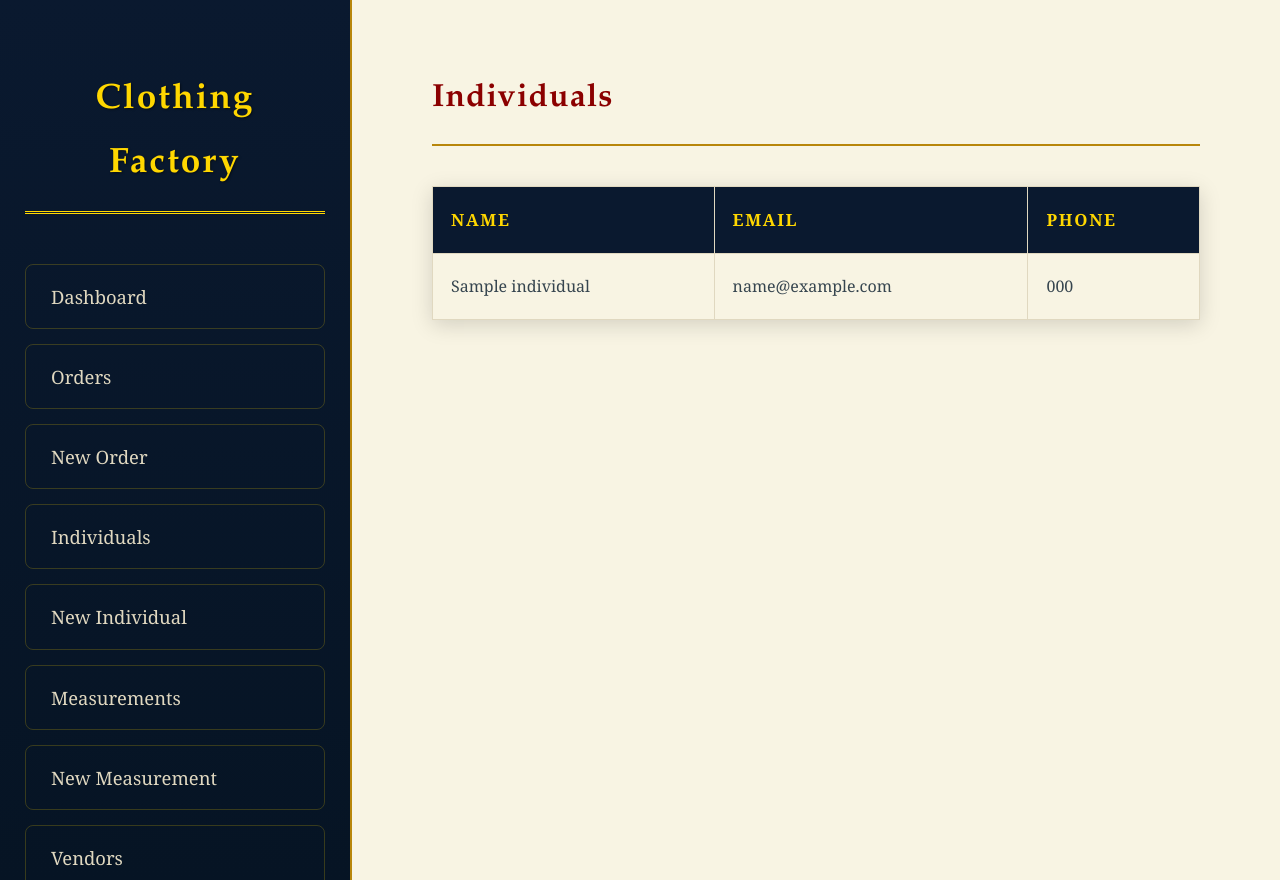
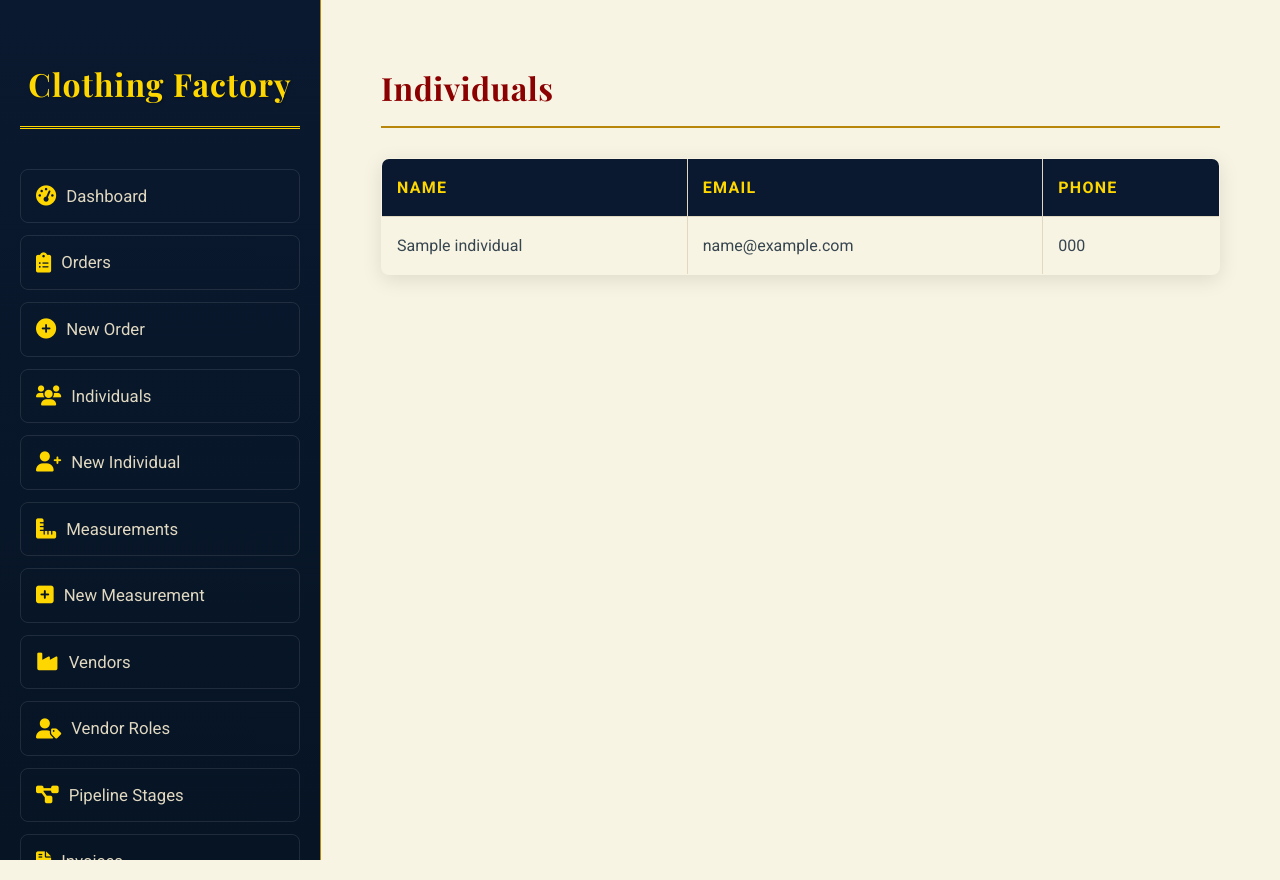
Before and after one commit to bahshat/Clothing-Tracker, a Django app: template production_tracker/templates/production_tracker/individual_list.html in a window 1280 px wide. Run offline with Django 3.2, Linux system fonts and the light colour scheme; the template is opened without the code that fills it: most values are stand-ins (such as "Sample title", 1, 10 or a date in 2020).

Commit message:
Theme improvement

```diff
--- a/production_tracker/static/production_tracker/css/style.css
+++ b/production_tracker/static/production_tracker/css/style.css
@@ -1,44 +1,79 @@
-/* General Mughal Theme */
+/* Mughal Theme Colors (Revisited) */
+:root {
+    --deep-blue: #0A192F; /* Darkest blue, almost black */
+    --medium-blue: #061424; /* Slightly lighter deep blue */
+    --gold: #FFD700; /* Bright gold */
+    --dark-gold: #B8860B; /* Darker, antique gold */
+    --rich-red: #8B0000; /* Deep rich red */
+    --terracotta: #cb4b16; /* Warm orange-red */
+    --cream-light: #F8F4E3; /* Very light cream/parchment */
+    --cream-medium: #E0D8C0; /* Medium cream */
+    --cream-dark: #F0EAD6; /* Darker cream for backgrounds */
+    --text-dark: #36454F; /* Dark grey for general text */
+    --steel-blue: #4682B4; /* For links/buttons */
+}
+
+/* General Styling */
+html, body {
+    height: 100%; /* Ensure html and body take full height */
+    margin: 0;
+    padding: 0;
+}
+
 body {
-    font-family: "Georgia", serif; /* More traditional serif font */
-    background-color: #F8F4E3; /* Lighter, warmer cream background */
-    color: #36454F; /* Darker, rich text color */
-    margin: 0;
-    line-height: 1.8; /* Increased line height for elegance */
+    font-family: 'Roboto', sans-serif; /* Keep Roboto for body */
+    background-color: var(--cream-light); /* Light cream background */
+    color: var(--text-dark);
+    line-height: 1.7;
     font-size: 16px;
+}
+
+/* Headings */
+h1, h2, h3 {
+    font-family: 'Playfair Display', serif; /* Keep Playfair Display for headings */
+    color: var(--rich-red);
+    margin-bottom: 25px;
+    border-bottom: 2px solid var(--dark-gold); /* Gold accent line */
+    padding-bottom: 10px;
+    letter-spacing: 0.5px;
 }
 
 /* Container and Layout */
 .container {
     display: flex;
-    min-height: 100vh;
-    box-shadow: 0 0 30px rgba(0, 0, 0, 0.1); /* Subtle overall shadow */
+    min-height: 100vh; /* Ensure container takes full viewport height */
+    width: 100%; /* Ensure container takes full viewport width */
+    box-shadow: none; /* Remove outer shadow for full width */
+    border-radius: 0; /* Remove border-radius for full width */
+    overflow: hidden;
+    margin: 0; /* Remove margin */
+    max-width: none; /* Remove max-width constraint */
 }
 
 /* Sidebar Styling */
 .sidebar {
-    width: 300px; /* Slightly wider sidebar */
-    background: linear-gradient(to bottom, #0A192F, #061424); /* Deep blue gradient */
-    color: #E0D8C0; /* Soft gold/cream for text */
-    padding: 40px 25px;
-    box-shadow: 5px 0 15px rgba(0, 0, 0, 0.3); /* More pronounced shadow */
+    width: 280px;
+    background: linear-gradient(to bottom, var(--deep-blue), var(--medium-blue)); /* Deep blue gradient */
+    color: var(--cream-medium);
+    padding: 30px 20px;
+    box-shadow: 5px 0 15px rgba(0, 0, 0, 0.2);
     position: sticky;
     top: 0;
     height: 100vh;
     overflow-y: auto;
-    border-right: 2px solid #B8860B; /* Gold border */
+    border-right: 1px solid var(--dark-gold);
 }
 
 .sidebar h2 {
-    color: #FFD700; /* Bright gold for title */
+    color: var(--gold); /* Gold for title */
     text-align: center;
-    margin-bottom: 50px;
-    font-size: 2.2em; /* Larger title */
-    font-family: "Palatino Linotype", "Book Antiqua", Palatino, serif; /* More ornate font */
-    border-bottom: 3px double #FFD700; /* Double gold border */
+    margin-bottom: 40px;
+    font-size: 2em;
+    font-family: 'Playfair Display', serif;
+    border-bottom: 3px double var(--gold);
     padding-bottom: 15px;
-    letter-spacing: 2px;
-    text-shadow: 1px 1px 2px rgba(0,0,0,0.5);
+    letter-spacing: 1px;
+    text-shadow: 1px 1px 3px rgba(0,0,0,0.3);
 }
 
 .sidebar ul {
@@ -47,137 +82,118 @@
 }
 
 .sidebar ul li {
-    margin-bottom: 15px;
+    margin-bottom: 12px;
 }
 
 .sidebar ul li a {
-    display: block;
-    color: #E0D8C0;
-    padding: 15px 25px;
+    display: flex;
+    align-items: center;
+    color: var(--cream-medium);
+    padding: 12px 15px;
     text-decoration: none;
-    transition: background-color 0.4s ease, color 0.4s ease, transform 0.2s ease;
-    border-radius: 8px; /* Slightly rounded corners */
-    font-size: 1.15em;
-    border: 1px solid rgba(255, 215, 0, 0.2); /* Subtle gold border */
-    position: relative;
-    overflow: hidden;
+    transition: background-color 0.3s ease, color 0.3s ease, transform 0.2s ease;
+    border-radius: 8px;
+    font-size: 1.05em;
+    border: 1px solid rgba(255, 255, 255, 0.1); /* Subtle light border */
 }
 
-.sidebar ul li a::before {
-    content: '';
-    position: absolute;
-    top: 0;
-    left: -100%;
-    width: 100%;
-    height: 100%;
-    background: rgba(255, 215, 0, 0.1); /* Gold overlay on hover */
-    transition: left 0.4s ease;
-    z-index: 0;
-}
-
-.sidebar ul li a:hover::before {
-    left: 0;
+.sidebar ul li a i {
+    margin-right: 10px;
+    font-size: 1.2em;
+    color: var(--gold); /* Gold icons */
 }
 
 .sidebar ul li a:hover,
 .sidebar ul li a.active {
     background-color: rgba(255, 215, 0, 0.15); /* Gold tint on hover */
-    color: #FFD700; /* Gold text on hover */
-    transform: translateX(5px); /* Slight movement */
-    box-shadow: 0 0 15px rgba(255, 215, 0, 0.3); /* Gold glow */
+    color: var(--gold); /* Gold text on hover */
+    transform: translateX(5px);
+    box-shadow: 0 0 10px rgba(255, 215, 0, 0.3); /* Gold glow */
 }
 
 /* Main Content Area */
 .main-content {
     flex-grow: 1;
-    padding: 50px 80px;
-    background-color: #F8F4E3; /* Consistent background */
+    padding: 40px 60px;
+    background-color: var(--cream-light);
     position: relative;
     z-index: 1;
-}
-
-/* Headings */
-h1, h2, h3 {
-    color: #8B0000; /* Deep rich red */
-    margin-bottom: 30px;
-    border-bottom: 2px solid #B8860B; /* Gold border */
-    padding-bottom: 15px;
-    font-family: "Palatino Linotype", "Book Antiqua", Palatino, serif;
-    letter-spacing: 1px;
 }
 
 /* Tables */
 table {
     width: 100%;
     border-collapse: collapse;
-    margin-top: 40px;
-    box-shadow: 0 5px 20px rgba(0,0,0,0.15); /* Deeper shadow */
-    border: 1px solid #B8860B; /* Gold table border */
+    margin-top: 30px;
+    box-shadow: 0 5px 20px rgba(0,0,0,0.1);
+    border: 1px solid var(--cream-medium);
+    border-radius: 8px;
+    overflow: hidden;
 }
 
 th, td {
-    padding: 18px;
-    border: 1px solid #E0D8C0; /* Soft cream border */
+    padding: 15px;
+    border: 1px solid var(--cream-medium);
     text-align: left;
 }
 
 th {
-    background-color: #0A192F; /* Deep blue header */
-    color: #FFD700; /* Gold text */
+    background-color: var(--deep-blue); /* Deep blue header */
+    color: var(--gold);
     font-weight: bold;
     text-transform: uppercase;
-    letter-spacing: 0.1em;
-    font-size: 1.05em;
+    letter-spacing: 0.08em;
+    font-size: 1em;
 }
 
 tr:nth-child(even) {
-    background-color: #F0EAD6; /* Slightly darker cream for even rows */
+    background-color: var(--cream-dark); /* Darker cream for even rows */
 }
 
 /* Links */
 a {
-    color: #4682B4; /* Steel blue for general links */
+    color: var(--steel-blue);
     text-decoration: none;
     transition: color 0.3s ease;
 }
 
 a:hover {
-    color: #8B0000; /* Deep red on hover */
+    color: var(--rich-red);
 }
 
 /* Buttons and Forms */
 button,
 input[type="submit"] {
-    background-color: #B8860B; /* Gold button */
+    background-color: var(--dark-gold); /* Dark gold button */
     color: white;
     border: none;
-    padding: 15px 30px;
+    padding: 12px 25px;
     cursor: pointer;
     border-radius: 8px;
-    font-size: 1.1em;
+    font-size: 1.05em;
     transition: background-color 0.3s ease, transform 0.2s ease, box-shadow 0.3s ease;
-    box-shadow: 0 5px 15px rgba(0,0,0,0.2); /* Deeper shadow */
+    box-shadow: 0 5px 15px rgba(0,0,0,0.1);
     text-transform: uppercase;
-    letter-spacing: 1px;
+    letter-spacing: 0.5px;
 }
 
 button:hover,
 input[type="submit"]:hover {
-    background-color: #8B0000; /* Deep red on hover */
-    transform: translateY(-3px); /* More pronounced lift */
-    box-shadow: 0 8px 20px rgba(0,0,0,0.3);
+    background-color: var(--rich-red); /* Rich red on hover */
+    transform: translateY(-3px);
+    box-shadow: 0 8px 20px rgba(0,0,0,0.2);
 }
 
 form p {
-    margin-bottom: 20px;
+    margin-bottom: 15px;
 }
 
 form label {
     display: block;
-    margin-bottom: 8px;
-    color: #0A192F; /* Dark blue label */
+    margin-bottom: 5px;
+    color: var(--deep-blue);
     font-weight: bold;
-    font-size: 1.05em;
+    font-size: 1em;
 }
 
 form input[type="text"],
--- a/production_tracker/templates/production_tracker/base.html
+++ b/production_tracker/templates/production_tracker/base.html
@@ -4,30 +4,32 @@
 <head>
     <title>Clothing Factory</title>
     <link rel="stylesheet" href="{% static 'production_tracker/css/style.css' %}">
+    <link rel="stylesheet" href="https://cdnjs.cloudflare.com/ajax/libs/font-awesome/6.0.0-beta3/css/all.min.css">
+    <link href="https://fonts.googleapis.com/css2?family=Playfair+Display:wght@400;700&family=Roboto:wght@300;400;700&display=swap" rel="stylesheet">
 </head>
 <body>
     <div class="container">
         <aside class="sidebar">
             <h2>Clothing Factory</h2>
             <ul>
-                <li><a href="{% url 'dashboard' %}">Dashboard</a></li>
-                <li><a href="{% url 'order_list' %}">Orders</a></li>
-                <li><a href="{% url 'order_new' %}">New Order</a></li>
-                <li><a href="{% url 'individual_list' %}">Individuals</a></li>
-                <li><a href="{% url 'individual_new' %}">New Individual</a></li>
-                <li><a href="{% url 'measurement_list' %}">Measurements</a></li>
-                <li><a href="{% url 'measurement_new' %}">New Measurement</a></li>
-                <li><a href="{% url 'vendor_list' %}">Vendors</a></li>
-                <li><a href="{% url 'vendorrole_list' %}">Vendor Roles</a></li>
-                <li><a href="{% url 'pipelinestage_list' %}">Pipeline Stages</a></li>
-                <li><a href="{% url 'invoice_list' %}">Invoices</a></li>
+                <li><a href="{% url 'dashboard' %}"><i class="fas fa-tachometer-alt"></i> Dashboard</a></li>
+                <li><a href="{% url 'order_list' %}"><i class="fas fa-clipboard-list"></i> Orders</a></li>
+                <li><a href="{% url 'order_new' %}"><i class="fas fa-plus-circle"></i> New Order</a></li>
+                <li><a href="{% url 'individual_list' %}"><i class="fas fa-users"></i> Individuals</a></li>
+                <li><a href="{% url 'individual_new' %}"><i class="fas fa-user-plus"></i> New Individual</a></li>
+                <li><a href="{% url 'measurement_list' %}"><i class="fas fa-ruler-combined"></i> Measurements</a></li>
+                <li><a href="{% url 'measurement_new' %}"><i class="fas fa-plus-square"></i> New Measurement</a></li>
+                <li><a href="{% url 'vendor_list' %}"><i class="fas fa-industry"></i> Vendors</a></li>
+                <li><a href="{% url 'vendorrole_list' %}"><i class="fas fa-user-tag"></i> Vendor Roles</a></li>
+                <li><a href="{% url 'pipelinestage_list' %}"><i class="fas fa-project-diagram"></i> Pipeline Stages</a></li>
+                <li><a href="{% url 'invoice_list' %}"><i class="fas fa-file-invoice-dollar"></i> Invoices</a></li>
             </ul>
-            <div class="auth-links" style="margin-top: 50px; padding-top: 20px; border-top: 1px solid #073642;">
+            <div class="auth-links">
                 {% if user.is_authenticated %}
-                    <p style="color: #eee8d5; text-align: center;">Welcome, {{ user.username }}!</p>
-                    <a href="{% url 'logout' %}" style="display: block; text-align: center; color: #dc322f; text-decoration: none; padding: 10px; border: 1px solid #dc322f; border-radius: 5px;">Logout</a>
+                    <p>Welcome, {{ user.username }}!</p>
+                    <a href="{% url 'logout' %}"><i class="fas fa-sign-out-alt"></i> Logout</a>
                 {% else %}
-                    <a href="{% url 'login' %}" style="display: block; text-align: center; color: #2aa198; text-decoration: none; padding: 10px; border: 1px solid #2aa198; border-radius: 5px;">Login</a>
+                    <a href="{% url 'login' %}"><i class="fas fa-sign-in-alt"></i> Login</a>
                 {% endif %}
             </div>
         </aside>
```
Also changed, not shown: other parts of production_tracker/static/production_tracker/css/style.css (+47 -47 lines), production_tracker/templates/production_tracker/dashboard.html (+8 -8 lines).
